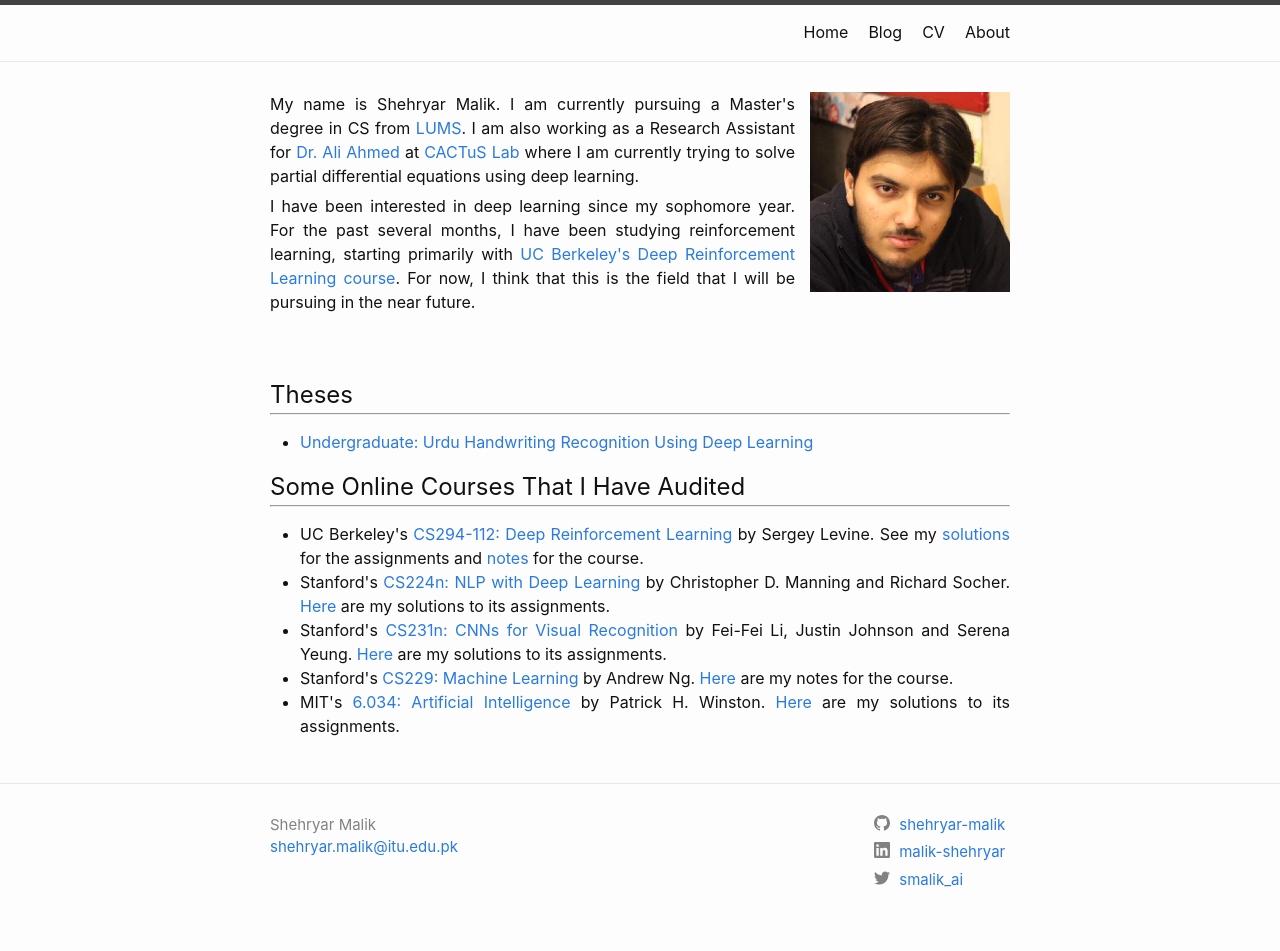
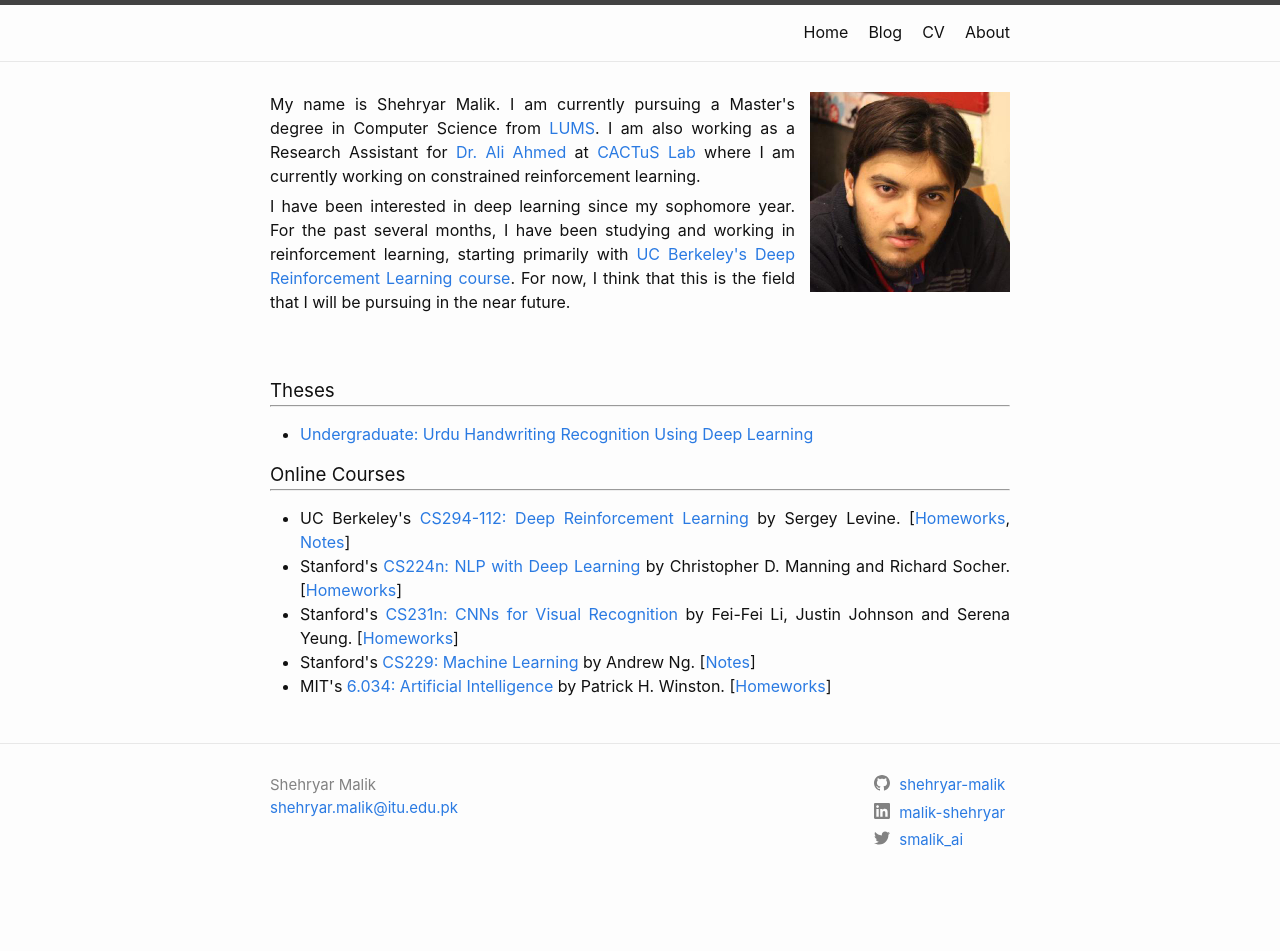
Before and after one commit to shehryar-malik/shehryar-malik.github.io, a Jekyll site: the page built from _layouts/home.html, in a window 1280 px wide. Built offline with Jekyll 4.4.1, drawn with Linux system fonts in a browser that asks for light colours; after the commit the page ends 912 px from its top, so only the background shows below that.

Commit message:
update home

```diff
--- a/_layouts/home.html
+++ b/_layouts/home.html
@@ -7,28 +7,28 @@ permalink: /home/
 <div class="home">
    <img style="padding-left: 15px; width:200px;height:200px; float: right;" src="{{site.baseurl}}/assets/me.jpg", style="">
 
-   <p style="text-align:justify;">My name is Shehryar Malik. I am currently pursuing a Master's degree in CS from <a href="https://lums.edu.pk/" target="_blank">LUMS</a>. I am also working as a Research Assistant for <a href="https://scholar.google.com/citations?user=2mnOtm8AAAAJ&hl=en" target="_blank">Dr. Ali Ahmed</a> at <a href="http://cactus.itu.edu.pk/" target="_blank">CACTuS Lab</a> where I am currently trying to solve partial differential equations using deep learning.</p>
-   <p style="margin-top: -9px; text-align:justify;">I have been interested in deep learning since my sophomore year. For the past several months, I have been studying reinforcement learning, starting primarily with <a href="http://rail.eecs.berkeley.edu/deeprlcourse/" target="_blank">UC Berkeley's Deep Reinforcement Learning course</a>. For now, I think that this is the field that I will be pursuing in the near future.</p>
+   <p style="text-align:justify;">My name is Shehryar Malik. I am currently pursuing a Master's degree in Computer Science from <a href="https://lums.edu.pk/" target="_blank">LUMS</a>. I am also working as a Research Assistant for <a href="https://scholar.google.com/citations?user=2mnOtm8AAAAJ&hl=en" target="_blank">Dr. Ali Ahmed</a> at <a href="http://cactus.itu.edu.pk/" target="_blank">CACTuS Lab</a> where I am currently working on constrained reinforcement learning.</p>
+   <p style="margin-top: -9px; text-align:justify;">I have been interested in deep learning since my sophomore year. For the past several months, I have been studying and working in reinforcement learning, starting primarily with <a href="http://rail.eecs.berkeley.edu/deeprlcourse/" target="_blank">UC Berkeley's Deep Reinforcement Learning course</a>. For now, I think that this is the field that I will be pursuing in the near future.</p>
 
    <br><br>
 
-   <h2>Theses<hr></h2>
+   <h3>Theses<hr></h3>
    <ul style="text-align:justify; margin-top:0px;">
 	   <li><a href="{{site.baseurl}}{% post_url theses/2019-12-26-sp %}">Undergraduate: Urdu Handwriting Recognition Using Deep Learning</a></li>
    </ul>
 
 
-   <h2>Some Online Courses That I Have Audited<hr></h2>
+   <h3>Online Courses<hr></h3>
    <ul style="text-align:justify; margin-top:0px;">
-	   <li>UC Berkeley's <a href="http://cs231n.stanford.edu/2017/" target="_blank">CS294-112: Deep Reinforcement Learning</a> by Sergey Levine. See my <a href="https://github.com/shehryar-malik/UC-Berkeley-CS294-DeepRL" target="_blank">solutions</a> for the assignments and <a href="{{site.baseurl}}{% post_url blog/machine-learning/cs294-notes/2019-05-11-cs294%}" target="_blank">notes</a> for the course.</li>
+	   <li>UC Berkeley's <a href="http://cs231n.stanford.edu/2017/" target="_blank">CS294-112: Deep Reinforcement Learning</a> by Sergey Levine. [<a href="https://github.com/shehryar-malik/UC-Berkeley-CS294-DeepRL" target="_blank">Homeworks</a>, <a href="{{site.baseurl}}{% post_url blog/machine-learning/cs294-notes/2019-05-11-cs294%}" target="_blank">Notes</a>]</li>
 
-	   <li>Stanford's <a href="http://cs224n.stanford.edu/" target="_blank">CS224n: NLP with Deep Learning</a> by Christopher D. Manning and Richard Socher. <a href="https://github.com/shehryar-malik/Stanford-CS224-NLP-with-Deep-Learning" target="_blank">Here</a> are my solutions to its assignments.</li>
+	   <li>Stanford's <a href="http://cs224n.stanford.edu/" target="_blank">CS224n: NLP with Deep Learning</a> by Christopher D. Manning and Richard Socher. [<a href="https://github.com/shehryar-malik/Stanford-CS224-NLP-with-Deep-Learning" target="_blank">Homeworks</a>]</li>
 
-	   <li>Stanford's <a href="http://cs231n.stanford.edu/2017/" target="_blank">CS231n: CNNs for Visual Recognition</a> by Fei-Fei Li, Justin Johnson and Serena Yeung. <a href="https://github.com/shehryar-malik/Stanford-CS231n-CNNs-for-Visual-Recognition" target="_blank">Here</a> are my solutions to its assignments.</li>
+	   <li>Stanford's <a href="http://cs231n.stanford.edu/2017/" target="_blank">CS231n: CNNs for Visual Recognition</a> by Fei-Fei Li, Justin Johnson and Serena Yeung. [<a href="https://github.com/shehryar-malik/Stanford-CS231n-CNNs-for-Visual-Recognition" target="_blank">Homeworks</a>]</li>
 
-	   <li>Stanford's <a href="https://see.stanford.edu/Course/CS229" target="_blank">CS229: Machine Learning</a> by Andrew Ng. <a href="{{site.baseurl}}{% post_url blog/machine-learning/cs229-notes/2018-08-10-cs229 %}" target="_blank">Here</a> are my notes for the course.</li>
+	   <li>Stanford's <a href="https://see.stanford.edu/Course/CS229" target="_blank">CS229: Machine Learning</a> by Andrew Ng. [<a href="{{site.baseurl}}{% post_url blog/machine-learning/cs229-notes/2018-08-10-cs229 %}" target="_blank">Notes</a>]</li>
 
-	   <li>MIT's <a href="https://ocw.mit.edu/courses/electrical-engineering-and-computer-science/6-034-artificial-intelligence-fall-2010/" target="_blank">6.034: Artificial Intelligence</a> by Patrick H. Winston. <a href="https://github.com/shehryar-malik/MIT-6.034-Artificial-Intelligence" target="_blank">Here</a> are my solutions to its assignments.</li>
+	   <li>MIT's <a href="https://ocw.mit.edu/courses/electrical-engineering-and-computer-science/6-034-artificial-intelligence-fall-2010/" target="_blank">6.034: Artificial Intelligence</a> by Patrick H. Winston. [<a href="https://github.com/shehryar-malik/MIT-6.034-Artificial-Intelligence" target="_blank">Homeworks</a>]</li>
    </ul>
 
 </div>
```
